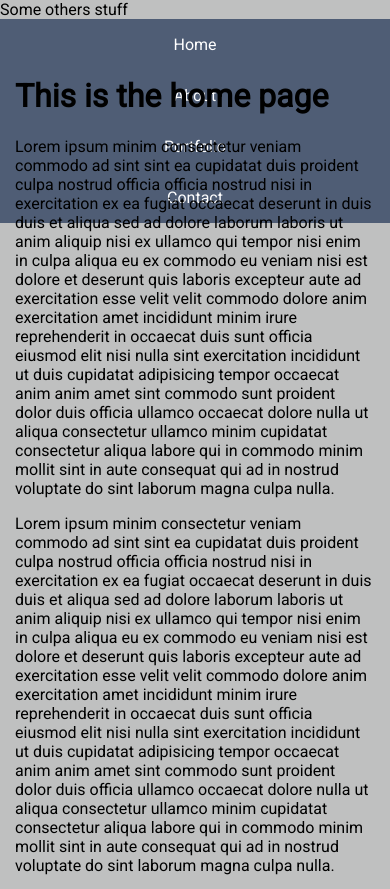
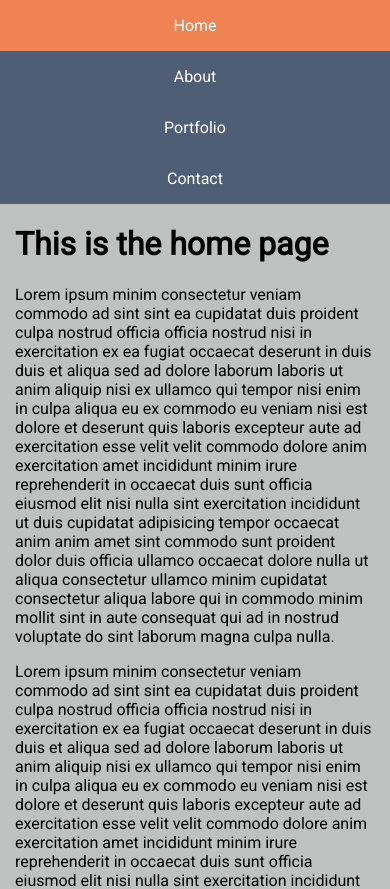
Before and after one commit to jwu910/jwu910.github.io, a React app: page / in a window 390 px wide. Shown: the top 889 px of the page. Built offline with nearby package versions, Linux system fonts and the light colour scheme.

Commit message:
Update Header bar height for responsive design

```diff
--- a/src/css/_header.scss
+++ b/src/css/_header.scss
@@ -1,3 +1,3 @@
 .header-container {
-  height: $headerBar;
+  min-height: $headerBar;
 }
--- a/src/js/components/Header.js
+++ b/src/js/components/Header.js
@@ -6,7 +6,6 @@ class Header extends React.Component {
   render() {
     return (
       <div className="header-container">
-        Some others stuff
         <NavBar />
       </div>
     )
```
